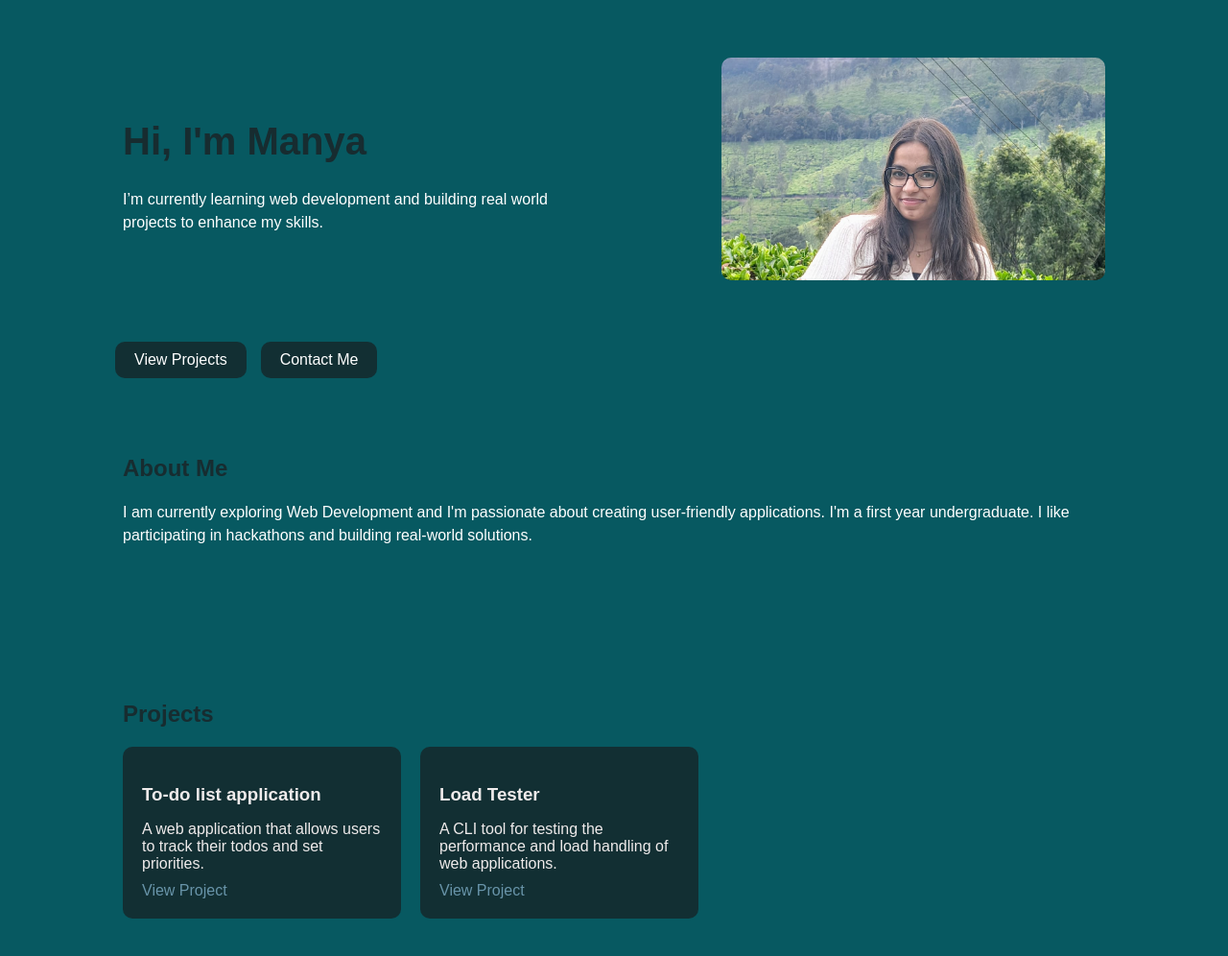
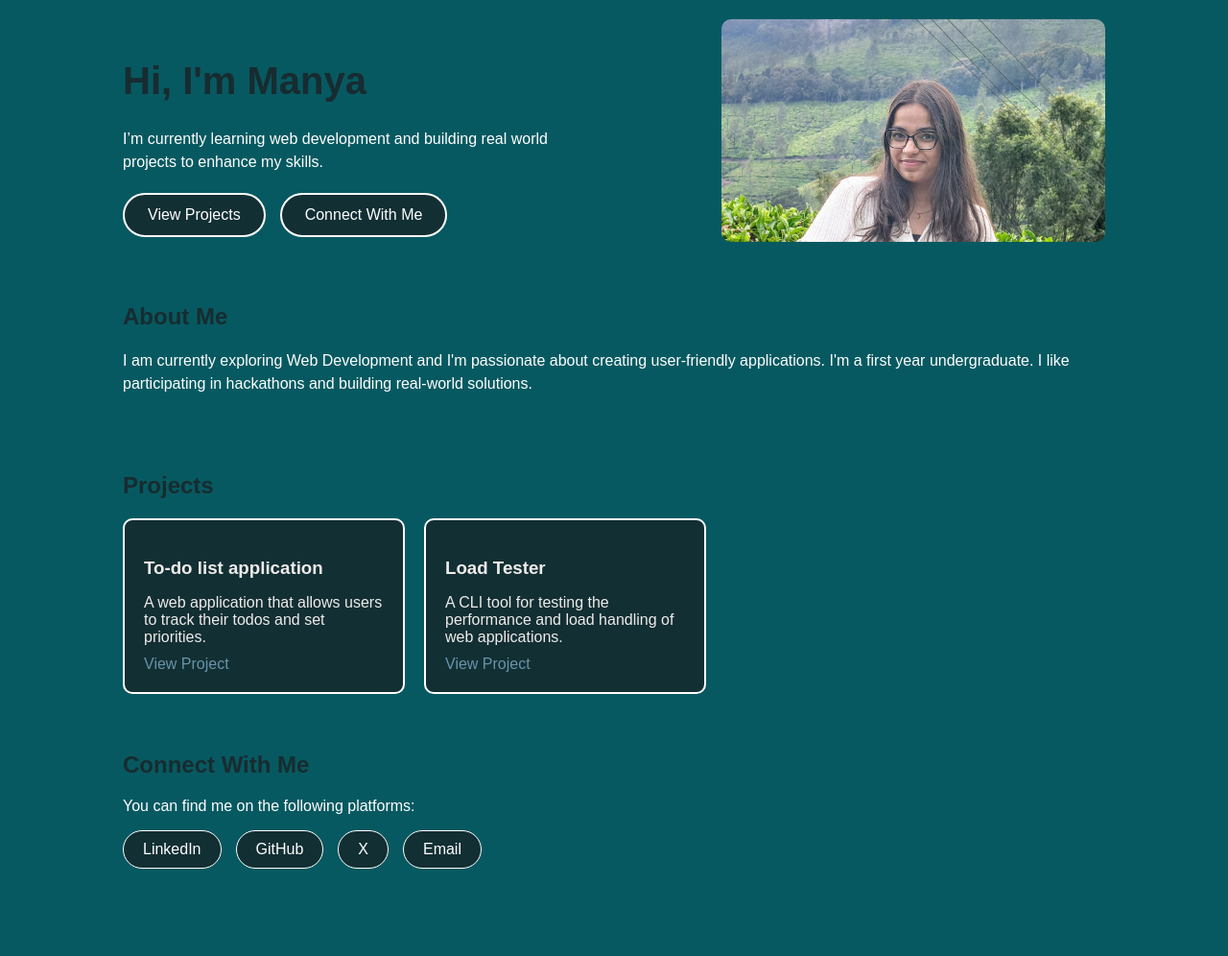
Before and after one commit to mkumar1205-beep/Portfolio, a plain HTML site: page index.html in a window 1280 px wide. Shown: the whole page at 96% size. After the commit the page ends 925 px from the top, so only its background shows below. Drawn offline with Linux system fonts and the light colour scheme.

Commit message:
Improve layout and add sections

```diff
--- a/css/style.css
+++ b/css/style.css
@@ -9,7 +9,7 @@ body {
   display: flex;
   justify-content: space-between;
   align-items: center;
-  padding: 60px 10%;
+  padding: 20px 10%;
 }
 
 
@@ -41,21 +41,23 @@ body {
 
 .buttons {
   display: flex;
-  justify-content: flex-start;
   gap: 15px;
-  margin-left: 120px;
 }
 
 .btn {
-  padding: 10px 20px;
+  padding: 12px 24px;
   background:  rgba(31, 8, 8, 0.514);
   color: white;
   text-decoration: none;
-  border-radius: 10px;
+  border: 1px solid white;
+  border-radius: 25px;
   border-color: white;
-  border-width: 10px;
+  border-width: 2px;
 }
 
+.btn:hover {
+  background: rgba(255,255,255,0.2);
+}
 
 .home-image img {
   width: 400px;
@@ -68,7 +70,7 @@ body {
 .about {
   color : white;
   justify-content: space-between;
-  padding: 60px 10%;
+  padding: 20px 10%;
 }
 
 
@@ -93,7 +95,7 @@ body {
 .projects {
   color : rgba(39, 2, 2, 0.514);
   justify-content: space-between;
-  padding: 60px 10%;
+  padding: 20px 10%;
 }
 
 .project-list {
@@ -104,7 +106,9 @@ body {
 .project-card {
   background: rgba(31, 8, 8, 0.514);
   padding: 20px;
+  border: 1px solid white;
   border-radius: 10px;
+  border-width:2px;
   width: 250px;
   transition: 0.3s;
 }
@@ -122,6 +126,8 @@ body {
 .project-card a {
   color: rgb(104, 148, 169);
   text-decoration: none;
+  flex: 1 1 300px;
+  max-width: 400px;
 }
 
 .project-card:hover {
@@ -135,7 +141,53 @@ body {
     text-align: center;
   }
 
+  .home-image img {
+    width: 250px;
+    margin-top: 20px;
+  }
+
+  .buttons {
+    margin-left: 0;
+    justify-content: center;
+  }
+
   .project-list {
     justify-content: center;
   }
 }
+
+.connect {
+  color : rgba(39, 2, 2, 0.514);
+  padding: 20px 10%;
+  text-align: left;
+}
+
+.links {
+  display: flex;
+  gap: 15px;
+  justify-content: flex-start;
+}
+
+.links a {
+  padding: 10px 20px;
+  border: 1px solid white;
+  border-radius: 20px;
+  color: white;
+  text-decoration: none;
+  transition: 0.3s;
+  background: rgba(31, 8, 8, 0.514)
+}
+
+.links a:hover {
+  background: white;
+  color: rgb(7, 89, 97);
+}
+
+.container {
+  max-width: 900px;
+  margin-left: 0;
+}
+
+.connect p{
+  color: white;
+}
--- a/index.html
+++ b/index.html
@@ -14,17 +14,17 @@
         <p>
           I’m currently learning web development and building real world projects to enhance my skills.
         </p>
+
+        <div class="buttons">
+          <a href="#projects" class="btn">View Projects</a>
+          <a href="#connect" class="btn btn-outline">Connect With Me</a>
+        </div>
       </div>
 
       <div class="home-image">
         <img src="images/WhatsApp Image 2026-04-06 at 22.53.16.jpeg" alt="profile">
       </div>
   </section>
-
-  <div class="buttons">
-        <a href="#projects" class="btn">View Projects</a>
-        <a href="#contact" class="btn btn-outline">Contact Me</a>
-  </div>
 
   <section id="about" class="about">
       <h2>About Me</h2>
@@ -33,6 +33,7 @@
 
   <section id="projects" class="projects">
     <h2>Projects</h2>
+    <div class="container">
       <div class="project-list">
         <div class="project-card">
           <h3>To-do list application</h3>
@@ -45,5 +46,19 @@
           <a href="https://github.com/mkumar1205-beep/Load-Tester" target="_blank">View Project</a>
         </div>
     </div>
+  </section>
+
+    <section id="connect" class="connect">
+      <div class="container">
+          <h2>Connect With Me</h2>
+            <p>You can find me on the following platforms:</p>
+              <div class = "links">
+                <a href="https://www.linkedin.com/in/mkumar1205/" target="_blank">LinkedIn</a>
+                <a href="https://github.com/mkumar1205-beep" target="_blank">GitHub</a>
+                <a href="https://x.com/MK2081274016834" target="_blank">X</a>
+                <a href="mailto:manyakumar1205@gmail.com" target="_blank">Email</a>
+              </div>
+        </div>
+    </section>
 </body>
 </html>
```
Lines whose indentation alone changed are shown as unchanged.
